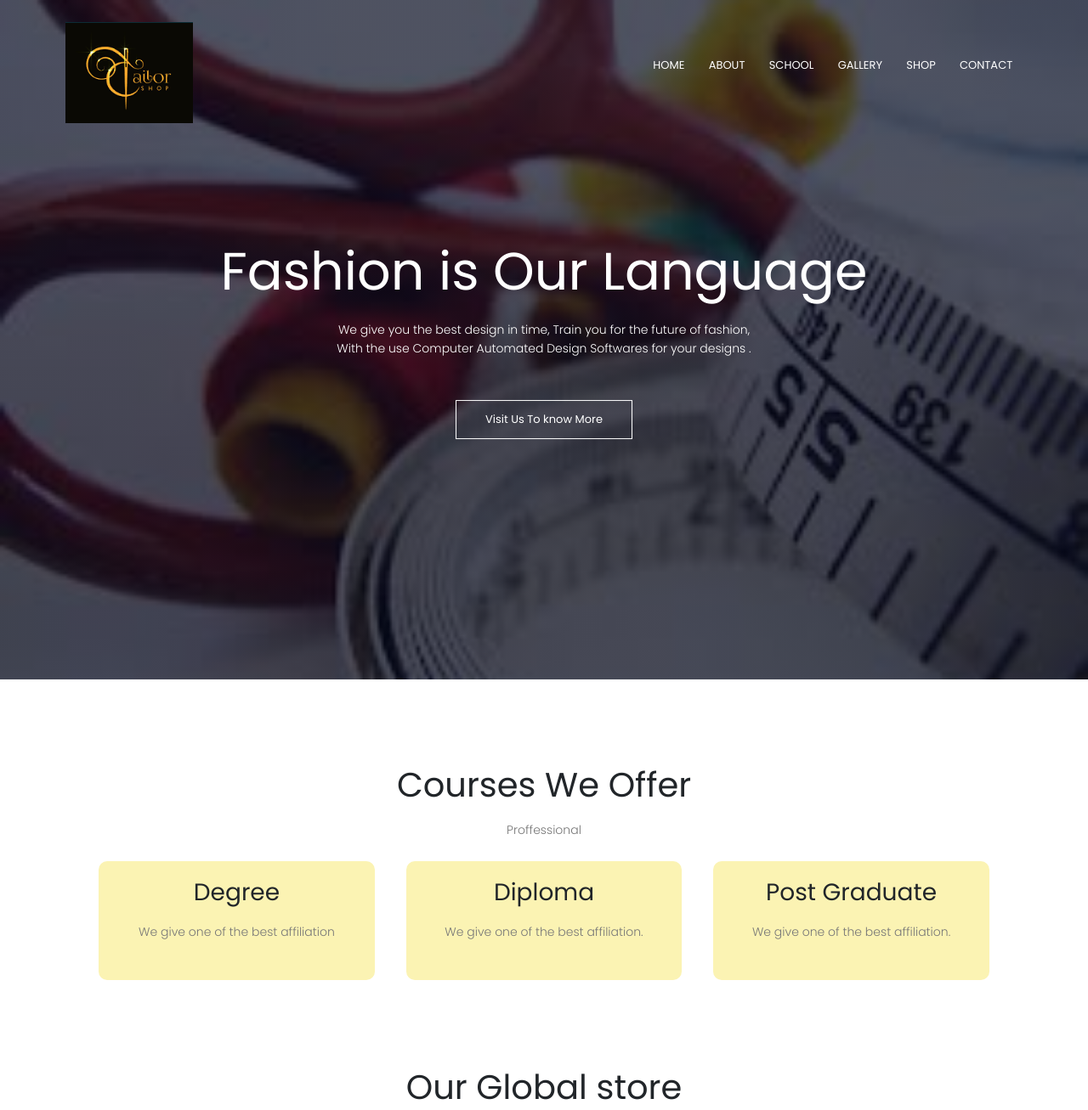
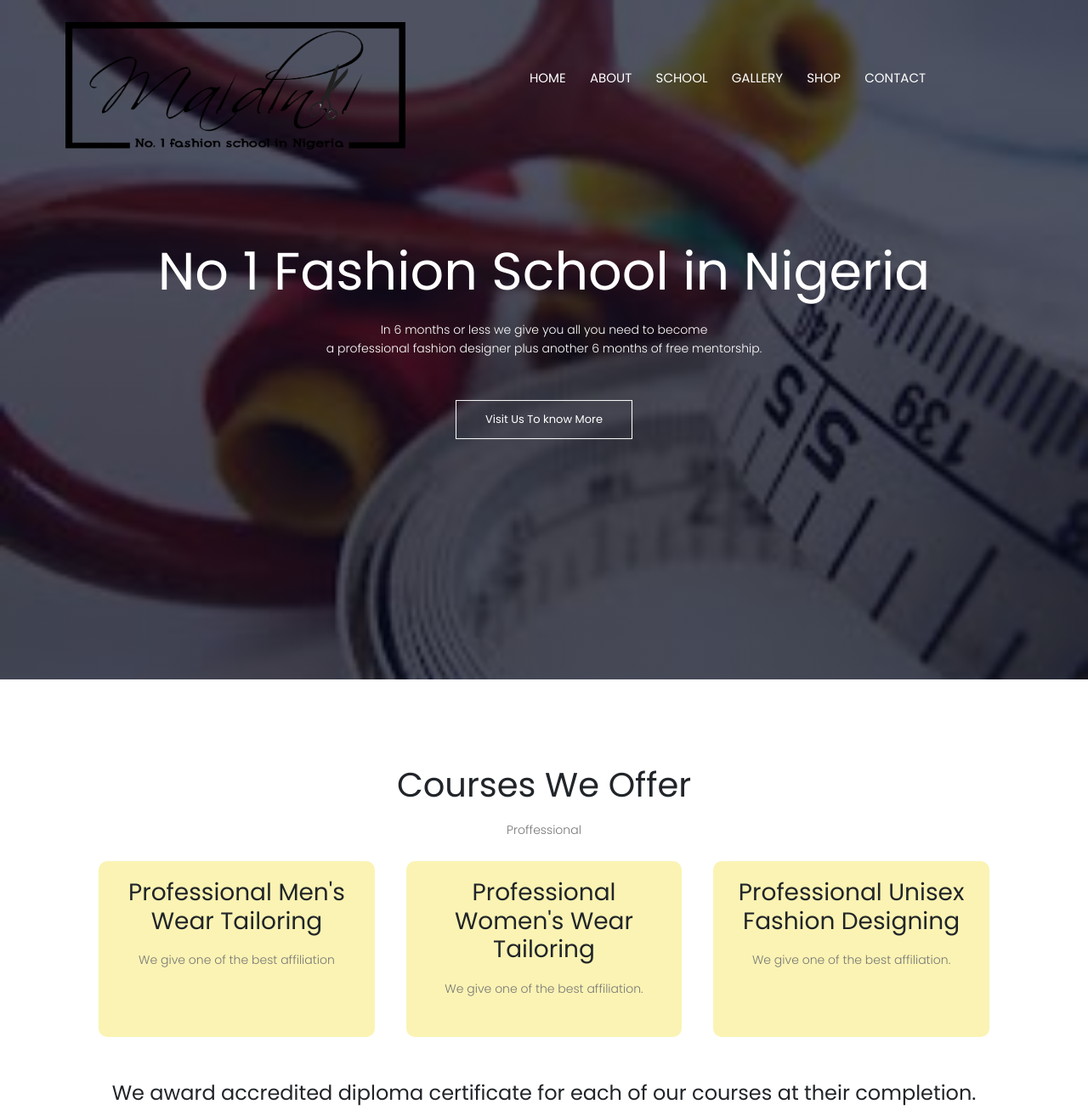
Before and after one commit to vmaidinki/home, a plain HTML site: page Vik/index.html in a window 1280 px wide. Shown: the top 1307 px of the page at 85% size. Drawn offline with nearby package versions, Linux system fonts and the light colour scheme.

Commit message:
Add files via upload

```diff
--- a/Vik/index.html
+++ b/Vik/index.html
@@ -16,8 +16,8 @@
 <body>
   <section class="header">
     <nav>
-        <a href="index.html"><img src="images/logo.png" alt=""></a>
-          <div class="nav-links" id="navLinks">
+      <a href="index.html"><img src="images/logo2.png" alt="" class="t"></a>
+      <div class="nav-links" id="navLinks">
               <i class="fa fa-times" onclick="hideMenu()"></i>
               <ul>
     <li> <a href="">HOME</a></li>
@@ -31,8 +31,8 @@
 <i class="fa fa-bars" onclick="showMenu()" ></i>
     </nav>
 <div class="text-box">
-  <h1>Fashion is Our Language </h1>
-  <p>We give you the best design in time, Train you for the future of fashion, <br> With the use Computer Automated Design Softwares for your designs .</p>
+  <h1>No 1 Fashion School in Nigeria </h1>
+  <p>In 6 months or less we give you all you need to become<br> a professional fashion designer plus another 6 months of free mentorship.</p>
   <a href="" class="hero-btn">Visit Us To know More</a>
 </div>
   </section>
@@ -43,17 +43,19 @@
       <p>Proffessional</p>
 <div class="row">
   <div class="school-col">
-    <h3>Degree</h3>
+    <h3>Professional Men's Wear Tailoring</h3>
     <p>We give one of the best affiliation</p>
       </div>
     <div class="school-col">
-      <h3>Diploma</h3>
+      <h3>Professional Women's Wear Tailoring</h3>
       <p>We give one of the best affiliation.</p>
         </div>
       <div class="school-col">
-        <h3>Post Graduate</h3>
+        <h3>Professional Unisex Fashion Designing</h3>
         <p>We give one of the best affiliation.</p>
           </div>
+          <h4> We award accredited diploma certificate for each
+          of our courses at their completion.</h4>
             </div>
 </section>
 
--- a/Vik/style.css
+++ b/Vik/style.css
@@ -2,6 +2,13 @@
   margin: 0;
   padding: 0;
   font-family: 'Poppins', sans-serif;
+  }
+  .t{
+    margin-left: auto;
+    margin-right: auto;
+    width: 400PX;
+    height: 150px;
+
   }
 .header{
   min-height: 100vh;
@@ -23,7 +30,7 @@ nav img {
 }
 .nav-links{
   flex: 1;
-  text-align: right;
+  text-align: center;
 }
 .nav-links ul li{
   list-style: none;
@@ -34,7 +41,7 @@ nav img {
 .nav-links ul li a{
   color: #fff;
   text-decoration: none;
-  font-size: 13px;
+  font-size: 15px;
 }
 .nav-links ul li::after{
   content: '';
```
Also changed, not shown: Vik/about.html (+11 -2 lines), Vik/contact.html (+11 -2 lines), Vik/gallery.html (+11 -2 lines), Vik/school.html (+11 -2 lines), Vik/shop.html (+11 -2 lines), Vik/images/logo2.png (added).
